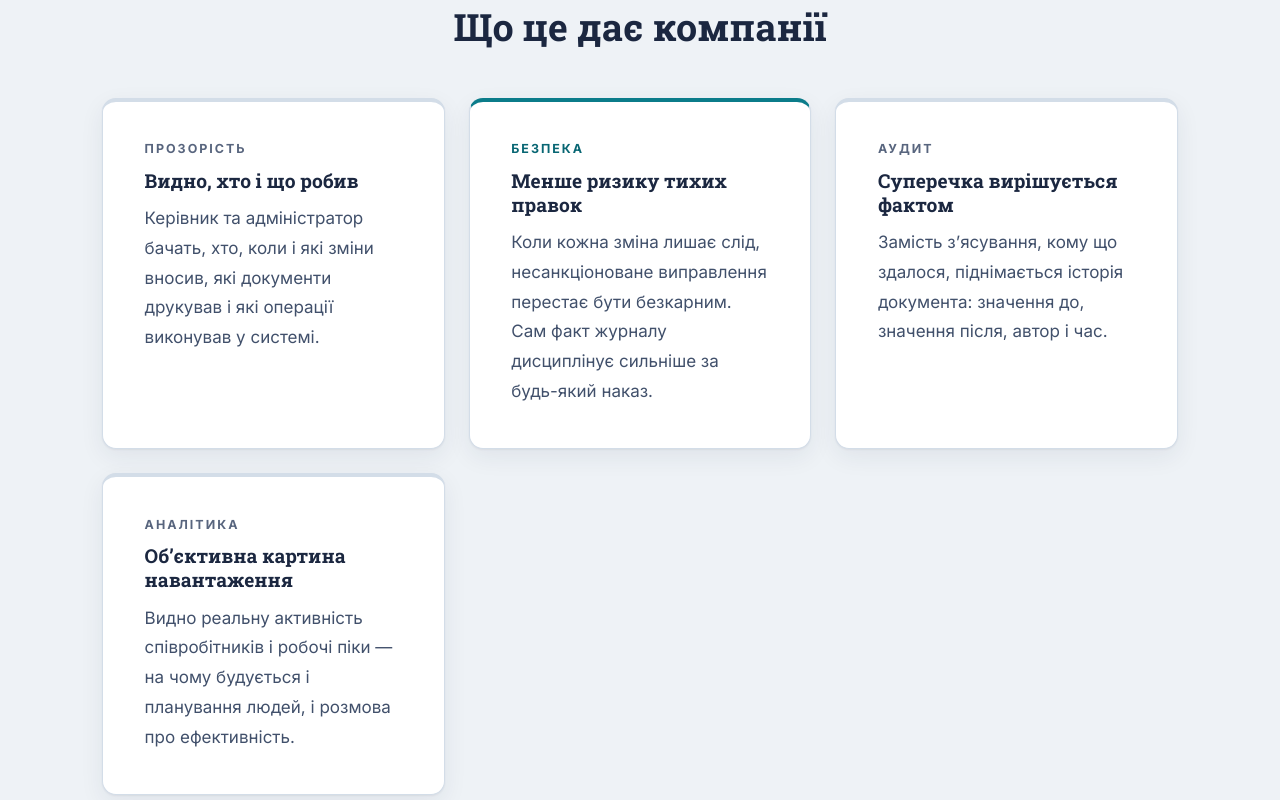
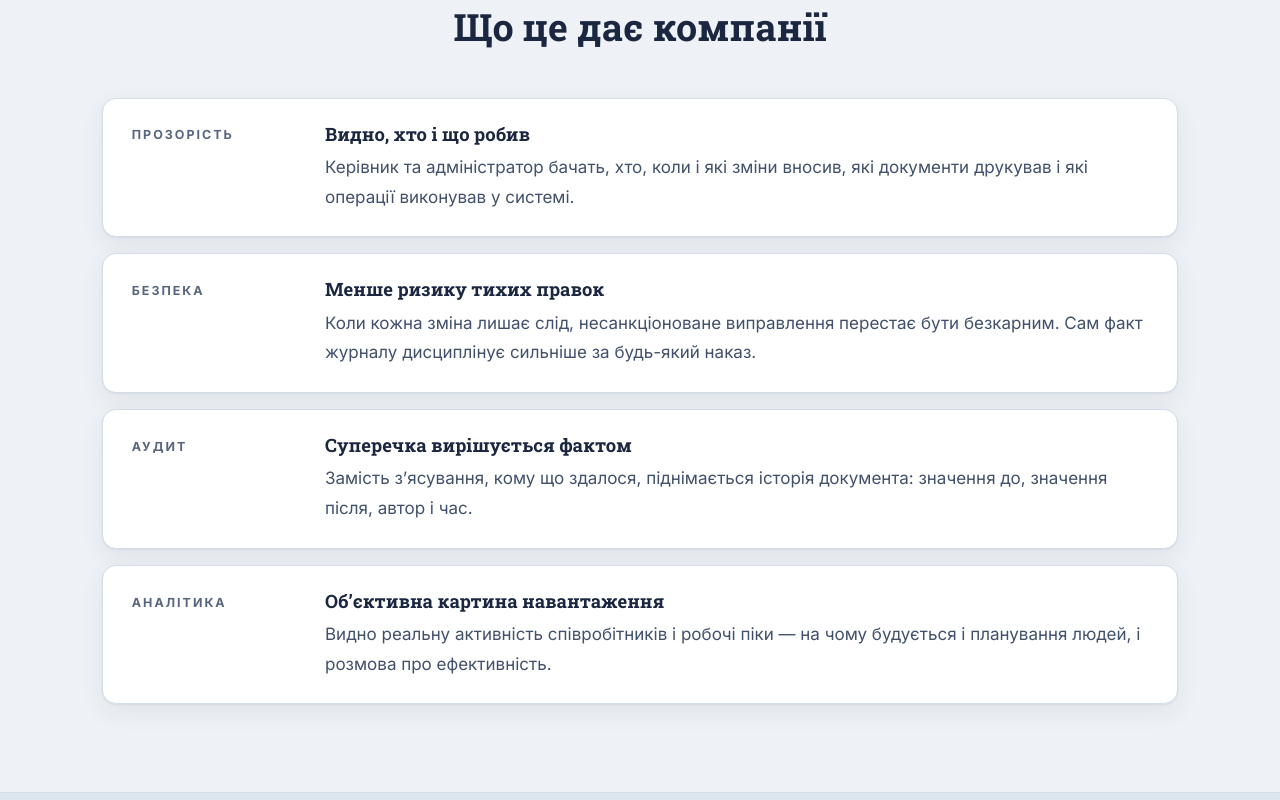
Before and after one commit to vvlasiuk/vlaspro-site, a plain HTML site: page reyestratsiya-zmin.html in a window 1280 px wide. Shown: the part 3720-4520 px from the top of the page. Drawn offline with Linux system fonts and the light colour scheme.

Commit message:
Кейси: результати — чотири широкі картки замість сітки 3+1
Сітка .grid--2 — це auto-fit від 320px, тож на 1140px у неї влазило
три колонки, і четверта плашка висіла сама. Тепер це перелік смуг:
тег у лівій колонці, заголовок і текст праворуч, на вузькому екрані
тег лягає над заголовком. Акценту на одній із карток більше немає —
він стояв на другій за ліком і нічого не позначав.

Co-Authored-By: Claude Opus 5 <noreply@anthropic.com>

```diff
--- a/assets/css/style.css
+++ b/assets/css/style.css
@@ -743,6 +743,34 @@ details.more[open] > summary { margin-bottom: .4rem; }
   font-size: .93rem; color: var(--ink-3);
 }
 
+/* результати кейсу: широкі картки, тег ліворуч — читається як перелік,
+   а не як ще одна плитка на сторінці, і не розсипається на 3+1 */
+.gains { list-style: none; margin: 0; padding: 0; display: grid; gap: clamp(.7rem, 1.8vw, 1rem); }
+.gain {
+  margin: 0;
+  background: var(--card);
+  border: 1px solid var(--line);
+  border-radius: var(--radius);
+  box-shadow: var(--shadow);
+  padding: clamp(1.1rem, 3vw, 1.5rem) clamp(1.2rem, 3vw, 1.8rem);
+  display: grid; gap: .55rem;
+}
+.gain__tag {
+  font: 700 .78rem/1.3 var(--sans); letter-spacing: .16em; text-transform: uppercase;
+  color: var(--ink-3); margin: 0;
+}
+.gain__body h3 { font-size: 1.15rem; margin: 0 0 .45rem; }
+.gain__body p { margin: 0; color: var(--ink-2); }
+@media (min-width: 820px) {
+  .gain {
+    grid-template-columns: 158px minmax(0, 1fr);
+    gap: 0 clamp(1.4rem, 3vw, 2.2rem);
+    align-items: start;
+  }
+  /* тег дрібніший за заголовок — без цього зсуву він висить вище першого рядка */
+  .gain__tag { padding-top: .3rem; }
+}
+
 /* врізка з акцентом */
 .callout {
   margin-top: clamp(1.6rem, 4vw, 2.4rem);
--- a/reyestratsiya-zmin.html
+++ b/reyestratsiya-zmin.html
@@ -297,32 +297,40 @@
         <h2 id="result-h">Що це дає компанії</h2>
       </div>
 
-      <div class="grid grid--2">
-        <div class="card def">
-          <p class="def__tag">Прозорість</p>
+      <ul class="gains">
+        <li class="gain">
+          <p class="gain__tag">Прозорість</p>
+          <div class="gain__body">
             <h3>Видно, хто і що робив</h3>
             <p>Керівник та адміністратор бачать, хто, коли і які зміни вносив, які документи
               друкував і які операції виконував у системі.</p>
           </div>
-        <div class="card def def--accent">
-          <p class="def__tag">Безпека</p>
+        </li>
+        <li class="gain">
+          <p class="gain__tag">Безпека</p>
+          <div class="gain__body">
             <h3>Менше ризику тихих правок</h3>
             <p>Коли кожна зміна лишає слід, несанкціоноване виправлення перестає бути безкарним.
               Сам факт журналу дисциплінує сильніше за будь-який наказ.</p>
           </div>
-        <div class="card def">
-          <p class="def__tag">Аудит</p>
+        </li>
+        <li class="gain">
+          <p class="gain__tag">Аудит</p>
+          <div class="gain__body">
             <h3>Суперечка вирішується фактом</h3>
             <p>Замість з&rsquo;ясування, кому що здалося, піднімається історія документа:
               значення до, значення після, автор і час.</p>
           </div>
-        <div class="card def">
-          <p class="def__tag">Аналітика</p>
+        </li>
+        <li class="gain">
+          <p class="gain__tag">Аналітика</p>
+          <div class="gain__body">
             <h3>Об&rsquo;єктивна картина навантаження</h3>
             <p>Видно реальну активність співробітників і робочі піки — на чому будується
               і планування людей, і розмова про ефективність.</p>
           </div>
-      </div>
+        </li>
+      </ul>
     </div>
   </section>
 
```
Also changed, not shown: akt-zvirky-telegram.html (+18 -10 lines), integratsiya-1c-telegram.html (+18 -10 lines), pohodzhennya-telegram.html (+18 -10 lines), rozpiznavannya-blankiv.html (+18 -10 lines). Lines whose indentation alone changed are shown as unchanged.
